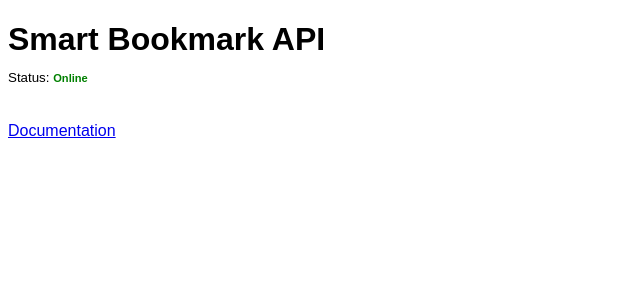
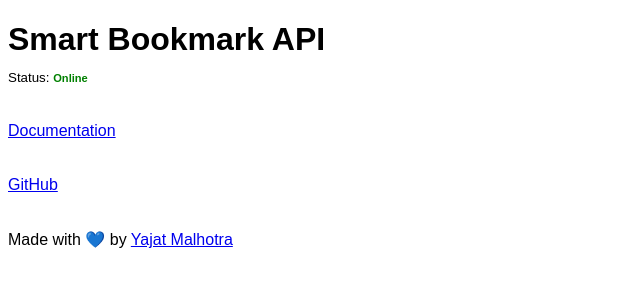
Before and after one commit to iamyajat/HypeLinks-API, a FastAPI app: page / in a window 1280 px wide. Shown: the top 300 px of the page, without its empty margins (0-640 px from the left). Run offline with FastAPI, Linux system fonts and the light colour scheme.

Commit message:
feat: other links added

```diff
--- a/templates/homepage.html
+++ b/templates/homepage.html
@@ -20,6 +20,8 @@
     <h1>Smart Bookmark API</h1>
     <small>Status: <small class="inner-small">Online</small></small>
     <p><a href="/docs">Documentation</a></p>
+    <p><a href="https://github.com/iamyajat/Smart-Bookmark-API/" target="_blank">GitHub</a></p>
+    <p>Made with 💙 by <a href="https://iamyajat.co" target="_blank">Yajat Malhotra</a></p>
 </body>
 
 </html>
```
Also changed, not shown: README.md.
